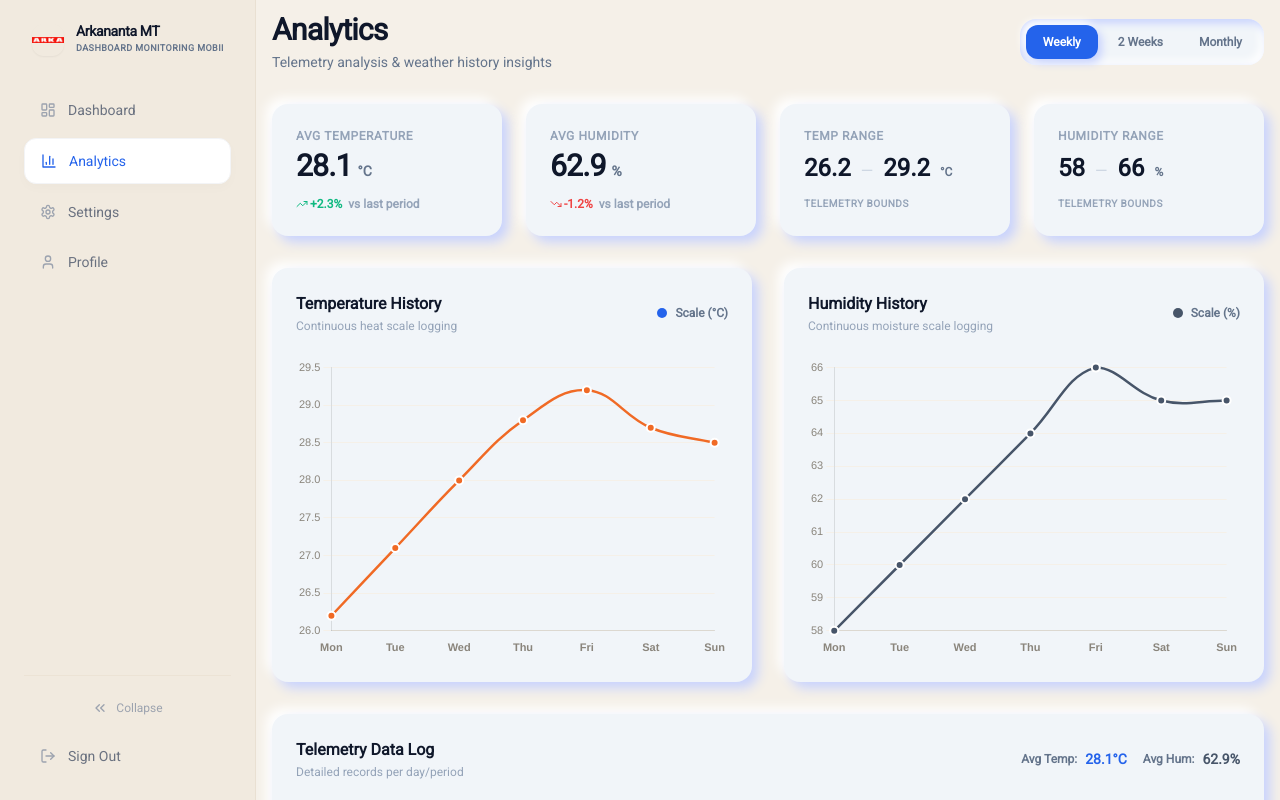
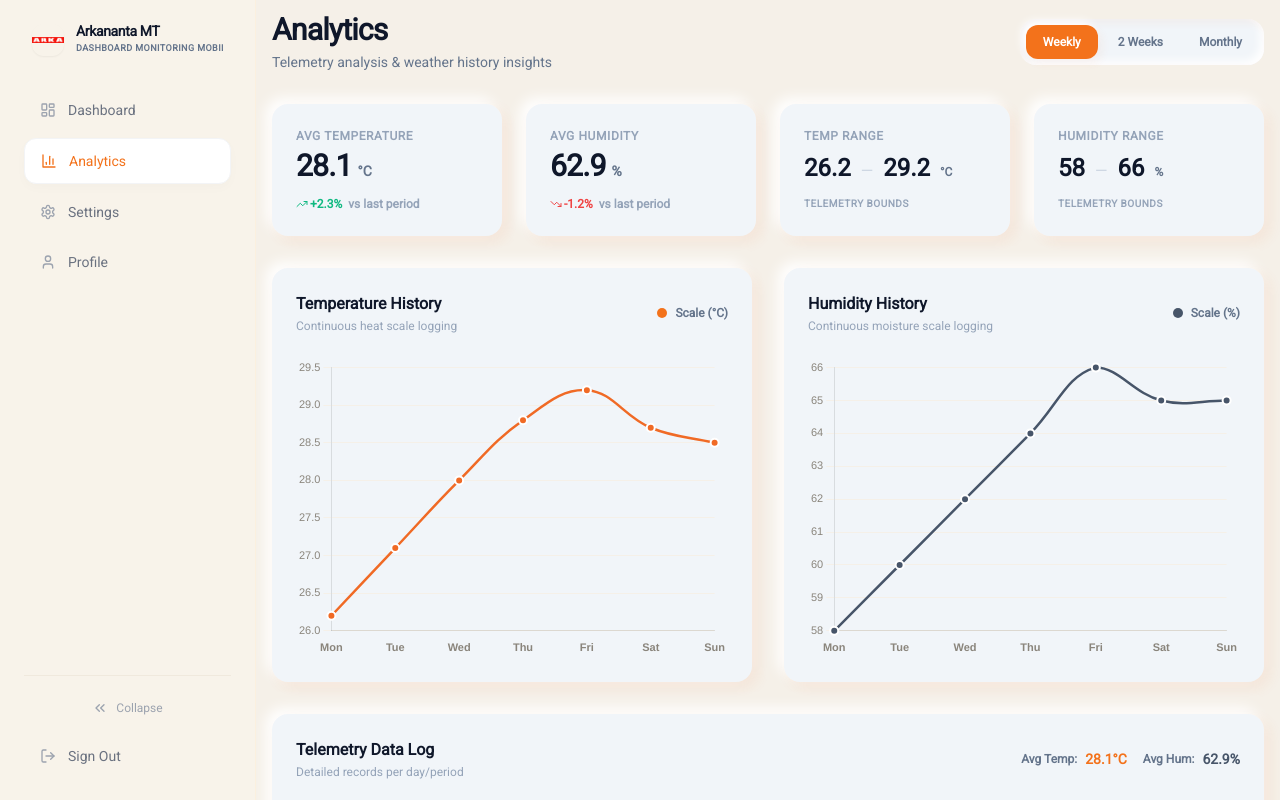
Before and after one commit to Zenithrath/temp-IoT, a Next.js app: page /analytics in a window 1280 px wide. Built offline with nearby package versions, Linux system fonts and the light colour scheme.

Commit message:
version 1 - basic minimalism clean

```diff
--- a/src/app/globals.css
+++ b/src/app/globals.css
@@ -13,8 +13,8 @@
     --popover: 210 40% 96%;
     --popover-foreground: 222 47% 11%;
 
-    --primary: 221 83% 53%; /* Bright Blue #1d4ed8 */
-    --primary-foreground: 210 40% 98%;
+    --primary: 24 90% 53%; /* Orange #f06a25 */
+    --primary-foreground: 0 0% 100%;
 
     --secondary: 214 32% 91%;
     --secondary-foreground: 222 47% 11%;
@@ -22,15 +22,15 @@
     --muted: 214 32% 91%;
     --muted-foreground: 215 16% 47%;
 
-    --accent: 221 83% 53%;
-    --accent-foreground: 210 40% 98%;
+    --accent: 24 90% 53%;
+    --accent-foreground: 0 0% 100%;
 
     --destructive: 0 84% 60%;
     --destructive-foreground: 210 40% 98%;
 
     --border: 214 32% 91%;
     --input: 214 32% 91%;
-    --ring: 221 83% 53%;
+    --ring: 24 90% 53%;
 
     --radius: 1.25rem;
   }
@@ -47,15 +47,15 @@
 
 @layer utilities {
   .shadow-neu {
-    box-shadow: 6px 6px 12px #c7d2fe, -6px -6px 12px #ffffff;
+    box-shadow: 6px 6px 14px rgba(240, 106, 37, 0.08), -6px -6px 14px #ffffff;
   }
   .shadow-neu-sm {
-    box-shadow: 4px 4px 8px #c7d2fe, -4px -4px 8px #ffffff;
+    box-shadow: 4px 4px 10px rgba(240, 106, 37, 0.06), -4px -4px 10px #ffffff;
   }
   .shadow-neu-inset {
-    box-shadow: inset 4px 4px 8px #c7d2fe, inset -4px -4px 8px #ffffff;
+    box-shadow: inset 4px 4px 8px rgba(240, 106, 37, 0.06), inset -4px -4px 8px #ffffff;
   }
   .shadow-neu-active {
-    box-shadow: inset 2px 2px 5px #c7d2fe, inset -2px -2px 5px #ffffff;
+    box-shadow: inset 2px 2px 5px rgba(240, 106, 37, 0.08), inset -2px -2px 5px #ffffff;
   }
 }
--- a/src/components/DeviceCard.tsx
+++ b/src/components/DeviceCard.tsx
@@ -98,7 +98,7 @@ export function DeviceCard({ device }: DeviceCardProps) {
   }
 
   return (
-    <div className="flex flex-col bg-white rounded-2xl p-2.5 sm:p-4 h-full transition-all duration-300 shadow-[0_2px_15px_-3px_rgba(0,0,0,0.07),0_10px_20px_-2px_rgba(0,0,0,0.04)] hover:shadow-[0_4px_20px_-4px_rgba(0,0,0,0.1),0_12px_24px_-4px_rgba(0,0,0,0.06)] group">
+    <div className="flex flex-col bg-white rounded-2xl p-2.5 sm:p-4 h-full transition-all duration-300 shadow-[0_2px_15px_-3px_rgba(240,106,37,0.07),0_10px_20px_-2px_rgba(240,106,37,0.04)] hover:shadow-[0_4px_20px_-4px_rgba(240,106,37,0.12),0_12px_24px_-4px_rgba(240,106,37,0.06)] group">
       <div className="flex items-center justify-between mb-2">
         <div className="flex items-center gap-1 sm:gap-2 bg-gray-50 px-2 py-1.5 rounded-lg">
           <Cpu className="h-2.5 w-2.5 sm:h-3 sm:w-3 text-primary" />
--- a/src/components/Sidebar.tsx
+++ b/src/components/Sidebar.tsx
@@ -38,7 +38,7 @@ export function Sidebar({ className }: SidebarProps) {
   return (
     <aside
       className={cn(
-        "flex flex-col h-screen bg-cream-200/50 border-r border-cream-300/40 justify-between shrink-0 transition-all duration-300 ease-in-out",
+        "flex flex-col h-screen bg-orange-50/30 border-r border-orange-100/50 justify-between shrink-0 transition-all duration-300 ease-in-out",
         collapsed ? "w-[72px] p-3" : "w-64 p-6",
         className
       )}
@@ -134,7 +134,7 @@ export function MobileNav() {
   );
 
   return (
-    <header className="flex items-center justify-between px-6 py-4 bg-background border-b border-slate-200/50 md:hidden sticky top-0 z-40">
+    <header className="flex items-center justify-between px-6 py-4 bg-white border-b border-orange-100/50 md:hidden sticky top-0 z-40">
       <Link href="/" className="flex items-center gap-2">
         <div className="rounded-lg overflow-hidden flex items-center justify-center h-6 w-6">
           <Image src="/arka.jpg" alt="Arka Logo" width={24} height={24} className="object-cover" />
@@ -152,7 +152,7 @@ export function MobileNav() {
               <Menu className="h-5 w-5" />
             </Button>
           </SheetTrigger>
-          <SheetContent className="p-0 w-64 bg-cream-100 border-r border-cream-200">
+          <SheetContent className="p-0 w-64 bg-orange-50/50 border-r border-orange-100">
             <div className="flex flex-col h-full justify-between p-6">
               <div className="flex flex-col gap-8">
                 {/* Brand */}
```
Also changed, not shown: src/app/page.tsx (+16 -16 lines).
